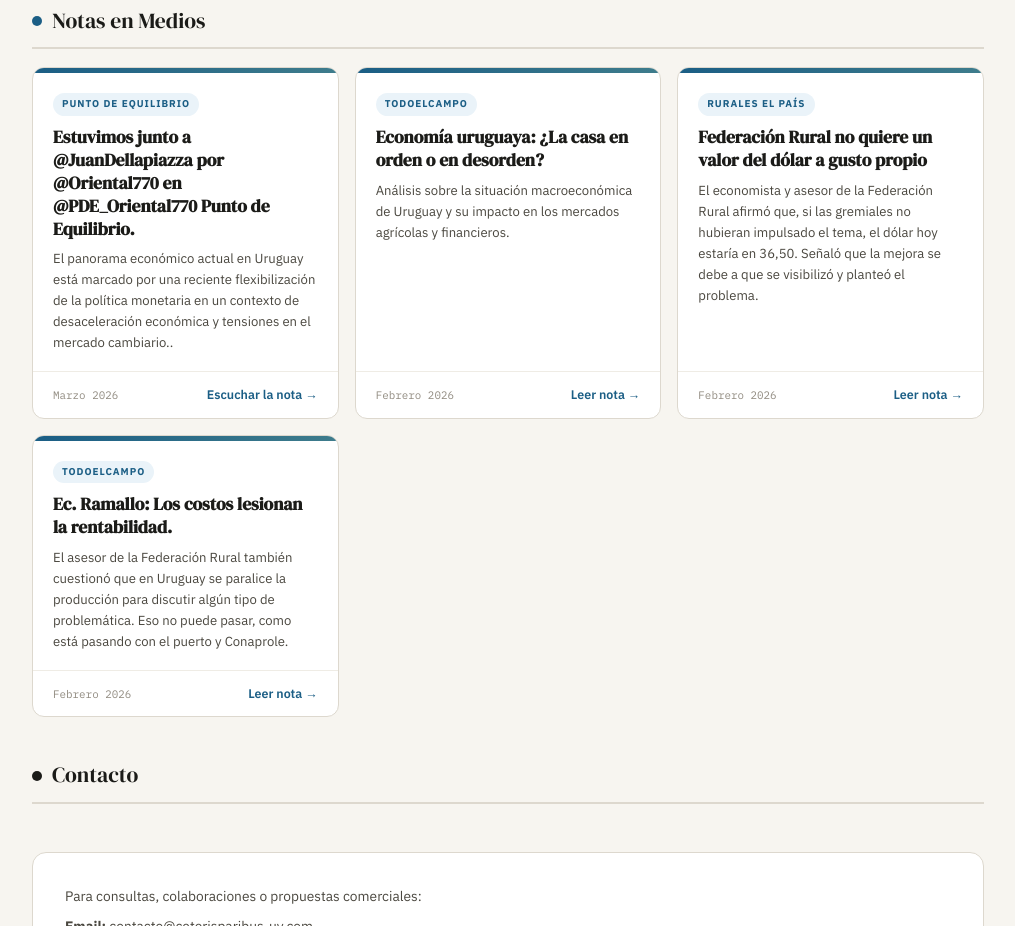
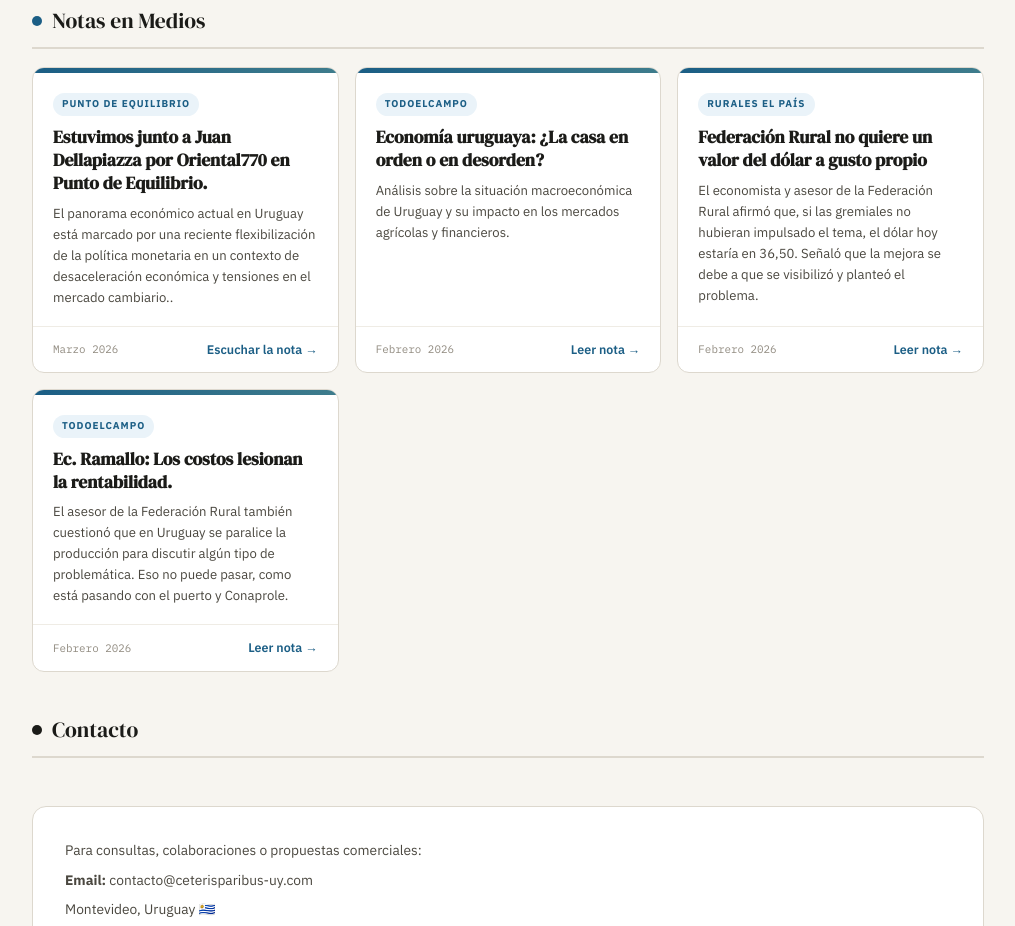
Before and after one commit to mltn1980/ceteris-paribus, a plain HTML site: page index.html in a window 1280 px wide. Shown: the part 2834-3760 px from the top of the page, without its empty margins (132-1147 px from the left). Drawn offline with Linux system fonts and the light colour scheme.

Commit message:
Se agregó un nota

```diff
--- a/index.html
+++ b/index.html
@@ -298,7 +298,7 @@ footer{text-align:center;padding:28px 24px;color:var(--muted);font-size:0.72rem;
             <div class="stripe"></div>
             <div class="body">
                 <span class="tag">Punto de Equilibrio</span>
-                <h3> Estuvimos junto a @JuanDellapiazza por @Oriental770 en @PDE_Oriental770 Punto de Equilibrio.</h3>
+                <h3> Estuvimos junto a Juan Dellapiazza por Oriental770 en Punto de Equilibrio.</h3>
                 <p class="desc">El panorama económico actual en Uruguay está marcado por una reciente flexibilización de la política monetaria en un contexto de desaceleración económica y tensiones en el mercado cambiario..</p>
             </div>
             <div class="foot">
```
